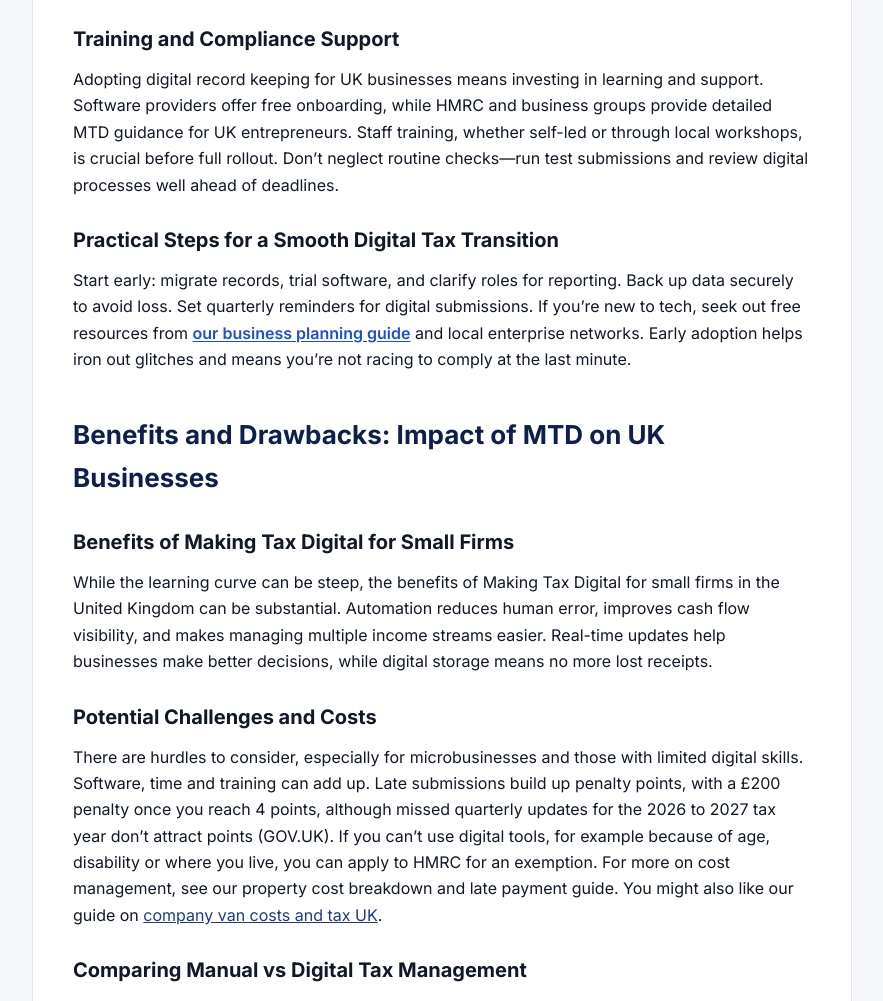
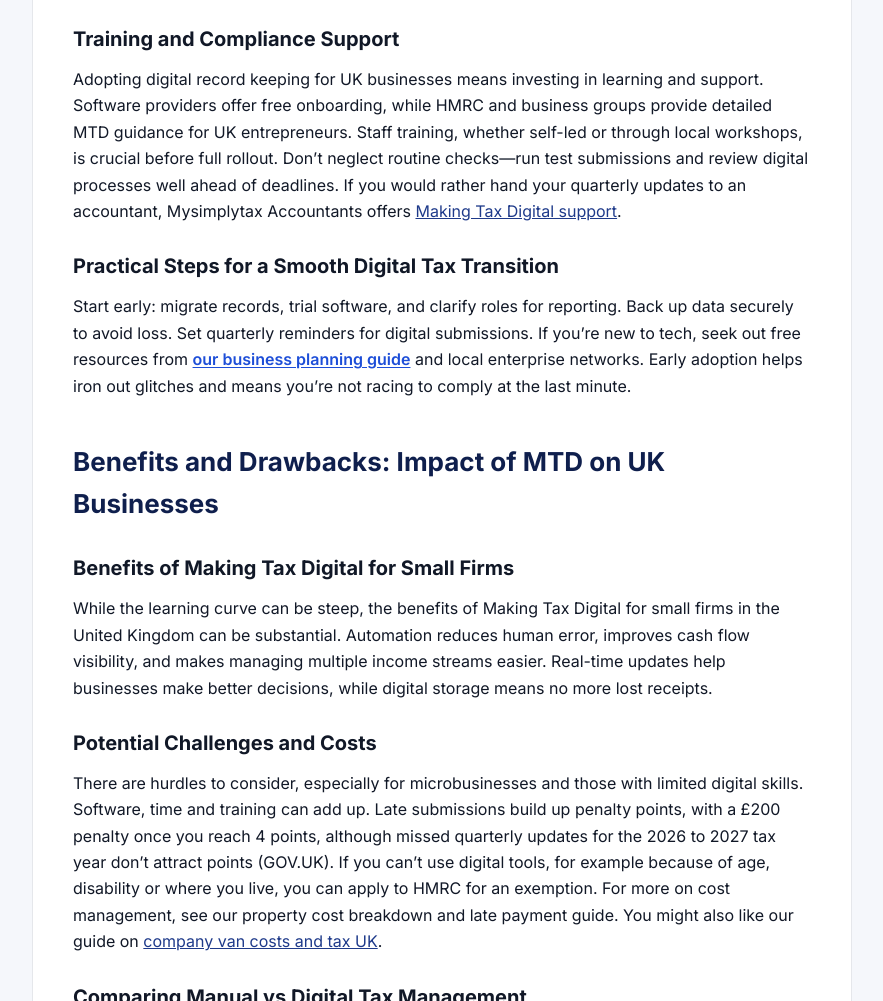
Before and after one commit to aiautomationuk/net-fin-tech, a plain HTML site: page blog/making-tax-digital-2026-what-small-businesses-need-to-know.html in a window 1280 px wide. Shown: the part 3992-4993 px from the top of the page, without its empty margins (198-1081 px from the left). Drawn offline with Linux system fonts and the light colour scheme.

```diff
--- a/blog/making-tax-digital-2026-what-small-businesses-need-to-know.html
+++ b/blog/making-tax-digital-2026-what-small-businesses-need-to-know.html
@@ -99,7 +99,7 @@ article.post blockquote{border-left:4px solid var(--p);margin:16px 0;padding:6px
 </tbody>
 </table>
 <h3 style="margin:1.3em 0 0.5em!important">Training and Compliance Support</h3>
-<p style="margin:0 0 1em!important">Adopting digital record keeping for UK businesses means investing in learning and support. Software providers offer free onboarding, while HMRC and business groups provide detailed MTD guidance for UK entrepreneurs. Staff training, whether self-led or through local workshops, is crucial before full rollout. Don’t neglect routine checks—run test submissions and review digital processes well ahead of deadlines.</p>
+<p style="margin:0 0 1em!important">Adopting digital record keeping for UK businesses means investing in learning and support. Software providers offer free onboarding, while HMRC and business groups provide detailed MTD guidance for UK entrepreneurs. Staff training, whether self-led or through local workshops, is crucial before full rollout. Don’t neglect routine checks—run test submissions and review digital processes well ahead of deadlines. If you would rather hand your quarterly updates to an accountant, Mysimplytax Accountants offers <a href="https://www.mysimplytax.com/mtd">Making Tax Digital support</a>.</p>
 <h3 style="margin:1.3em 0 0.5em!important">Practical Steps for a Smooth Digital Tax Transition</h3>
 <p style="margin:0 0 1em!important">Start early: migrate records, trial software, and clarify roles for reporting. Back up data securely to avoid loss. Set quarterly reminders for digital submissions. If you’re new to tech, seek out free resources from <a style="color:#1d4ed8;text-decoration:underline;text-underline-offset:2px;font-weight:600" href="https://fin-tech.co.uk/blog/how-to-write-a-business-plan-uk-full-2026-guide-examples.html">our business planning guide</a> and local enterprise networks. Early adoption helps iron out glitches and means you’re not racing to comply at the last minute.</p>
 <h2 style="margin:1.6em 0 0.5em!important">Benefits and Drawbacks: Impact of MTD on UK Businesses</h2>
```
